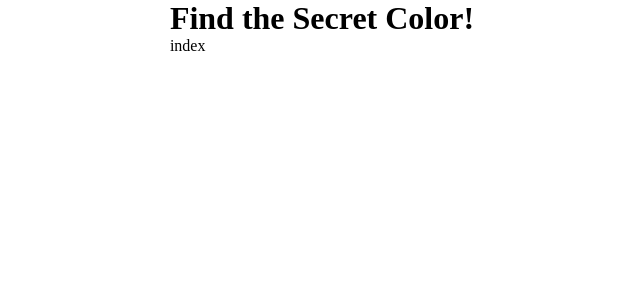
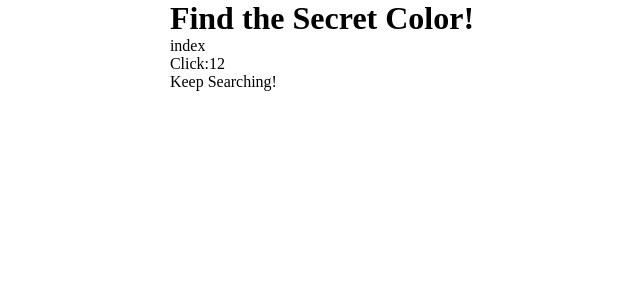
Before and after one commit to asaf-ashwal/find-the-color, a React (Vite) app: page / in a window 1280 px wide. Shown: the top 300 px of the page, without its empty margins (318-958 px from the left). Built offline with nearby package versions, Linux system fonts and the light colour scheme.

Commit message:
commiting footer without styling

```diff
--- a/src/App.jsx
+++ b/src/App.jsx
@@ -1,6 +1,7 @@
 import './App.css'
 import Header  from './component/Header/index'
 import Layout  from './component/Layout/index'
+import Footer  from './component/Footer/index'
 
 function App() {
 
@@ -8,7 +9,7 @@ function App() {
     <>
 <Header/>
 <Layout/>
-{/* <Footer/> */}
+<Footer/>
 
     </>
   )
--- /dev/null
+++ b/src/component/Footer/index.jsx
@@ -0,0 +1,14 @@
+import React from "react";
+
+function index() {
+  const clicks = 12;
+  const textToShow = "Keep Searching!";
+  return (
+    <footer>
+      <section>Click:{clicks}</section>
+      <p>{textToShow}</p>
+    </footer>
+  );
+}
+
+export default index;
```
